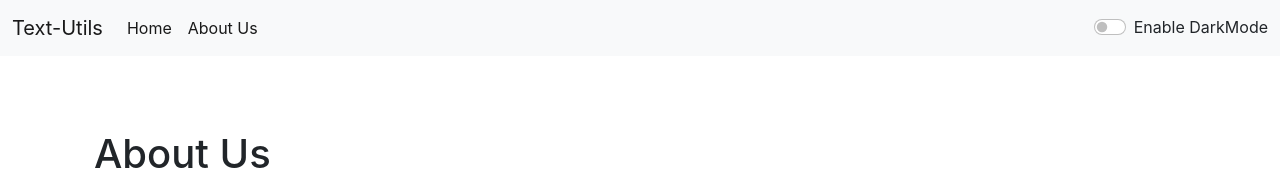
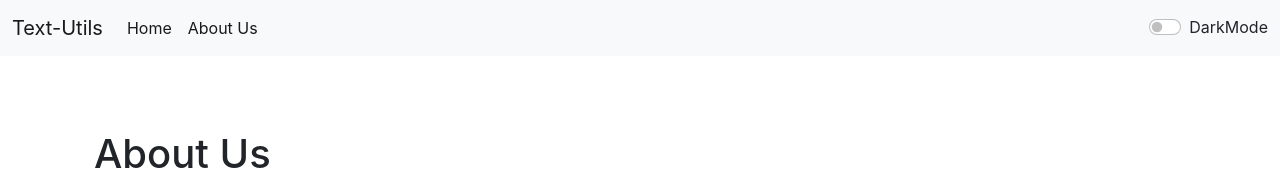
Before and after one commit to RajavJain/Text-Editor1.0, a React (Create React App) app: page /about in a window 1280 px wide. Shown: the top 170 px of the page. Built offline with nearby package versions, Linux system fonts and the light colour scheme.

Commit message:
Final Commit

```diff
--- a/src/App.js
+++ b/src/App.js
@@ -4,22 +4,18 @@ import Navbar from './components/Navbar';
 import TextForm from './components/TextForm';
 import Alert from './components/Alert';
 import About from './components/About';
-
 import { useState } from 'react';
-
 import {
   BrowserRouter as Router,
   Routes,
   Route,
 } from "react-router-dom";
 
-// import About from './components/About';
-
 
 function App() {
 
+  //used useState for changing the functions
   const [mode, setMode] = useState('light');
-
   const [alert, setAlert] = useState(null);
 
   const showAlert=(message,type)=>{
@@ -29,8 +25,9 @@ function App() {
      })
      setTimeout(() => {
        setAlert(null);
-     }, 2000);
+     }, 2500);
   }
+
 
   const toggleMode = () => {
     if (mode === 'dark')
@@ -39,7 +36,6 @@ function App() {
       document.body.style.backgroundColor='white';
       showAlert("Light Mode has been Enabled","success");
     }
-
     else {
     setMode('dark');
     document.body.style.backgroundColor='#101054';
@@ -47,11 +43,14 @@ function App() {
     }
 }
 
+
   return (
     <>
+
     {<Router>
 
       <Navbar title="Text-Utils" about="About Us" mode={mode} toggleMode={toggleMode} /> {/* Isme mode and toggleMode prop m send kiya hai */}
+
       <Alert alert={alert}/>
 
       <div className="container my-3">
@@ -64,6 +63,9 @@ function App() {
         </div>
 
       </Router>}
+
+
+
           {/* Was used in older version of react
           Instead of Routes  */}
         {/* <div className="container my-3">
--- a/src/components/About.js
+++ b/src/components/About.js
@@ -5,9 +5,6 @@ export default function About(props) {
         color: props.mode === 'dark' ? 'white' : '#212529',
         backgroundColor: props.mode === 'dark' ? '#212529' : 'white',
     }
-    // const [myStyle, setMyStyle] = useState({
-
-    // })
     return (
         <>
             <div className='container' >
@@ -15,6 +12,7 @@ export default function About(props) {
                     About Us
                 </h1>
                 <div className="accordion" id="accordionPanelsStayOpenExample" style={myStyle}>
+
                     <div className="accordion-item" style={myStyle}>
                         <h2 className="accordion-header" id="panelsStayOpen-headingOne">
                             <button className="accordion-button" type="button" data-bs-toggle="collapse" data-bs-target="#panelsStayOpen-collapseOne" aria-expanded="true" aria-controls="panelsStayOpen-collapseOne" style={myStyle}>
@@ -27,6 +25,7 @@ export default function About(props) {
                             </div>
                         </div>
                     </div>
+
                     <div className="accordion-item" style={myStyle}>
                         <h2 className="accordion-header" id="panelsStayOpen-headingTwo" style={myStyle}>
                             <button className="accordion-button collapsed" type="button" data-bs-toggle="collapse" data-bs-target="#panelsStayOpen-collapseTwo" aria-expanded="false" aria-controls="panelsStayOpen-collapseTwo" style={myStyle}>
@@ -39,6 +38,7 @@ export default function About(props) {
                             </div>
                         </div>
                     </div>
+
                     <div className="accordion-item" style={myStyle}>
                         <h2 className="accordion-header" id="panelsStayOpen-headingThree">
                             <button className="accordion-button collapsed" type="button" data-bs-toggle="collapse" data-bs-target="#panelsStayOpen-collapseThree" aria-expanded="false" aria-controls="panelsStayOpen-collapseThree" style={myStyle}>
@@ -51,9 +51,7 @@ export default function About(props) {
                             </div>
                         </div>
                     </div>
-                </div>
-                <div className="container my-3">
-                    {/* <button type="button" className="btn btn-secondary">Enable Dark Mode</button> */}
+
                 </div>
             </div>
         </>
--- a/src/components/Alert.js
+++ b/src/components/Alert.js
@@ -1,6 +1,7 @@
 import React from 'react'
 
 function alert(props) {
+
     const capitalize = (word) => {
         const lower = word.toLowerCase();
         return lower.charAt(0).toUpperCase() + lower.slice(1);
@@ -15,5 +16,4 @@ function alert(props) {
         </div>
     )
 }
-
 export default alert
--- a/src/components/Navbar.js
+++ b/src/components/Navbar.js
@@ -3,16 +3,17 @@ import React from 'react'
 import { Link } from 'react-router-dom'
 // import About from './components/About';
 
+
 export default function Navbar(props) {
   return (
     <>
       <nav className={`navbar navbar-expand-lg navbar-${props.mode} bg-${props.mode}`}>
-
         <div className="container-fluid">
           <Link className="navbar-brand" to="/">{props.title}</Link>
           <button className="navbar-toggler" type="button" data-bs-toggle="collapse" data-bs-target="#navbarSupportedContent" aria-controls="navbarSupportedContent" aria-expanded="false" aria-label="Toggle navigation">
             <span className="navbar-toggler-icon"></span>
           </button>
+
           <div className="collapse navbar-collapse" id="navbarSupportedContent">
             <ul className="navbar-nav me-auto mb-2 mb-lg-0">
               <li className="nav-item">
@@ -22,29 +23,30 @@ export default function Navbar(props) {
                 <Link className="nav-link active" to="/about">{props.about}</Link>
               </li>
             </ul>
-            {/* <form className="d-flex">
-        <input className="form-control me-2" type="search" placeholder="Search" aria-label="Search"/>
-        <button className="btn btn-outline-success" type="submit">Search</button>
-      </form> */}
+
             <div className={`form-check form-switch text-${props.mode === 'light' ? 'dark' : 'light'}`}>
               <input className="form-check-input" onClick={props.toggleMode} type="checkbox" role="switch" id="flexSwitchCheckDefault" />
-              <label className="form-check-label" htmlFor="flexSwitchCheckDefault">Enable DarkMode</label>
+              <label className="form-check-label" htmlFor="flexSwitchCheckDefault">DarkMode</label>
             </div>
+
           </div>
         </div>
       </nav>
+
     </>
   )
 }
+
+
 // ye default mai dene ke sliye hai.... agar kisi ne galat prop paas kr diya to...
-
 // Navbar.propTypes = {
 //   title: PropTypes.string,
 //   about: PropTypes.string
 // };
 
+
+
 // ye jab istmaal hoga jab hum props mai kuch bhi na bheje
-
 // Navbar.defaultProps = {
 //   title: 'Set your Title here',
 //   about: 'Your about section'
```
